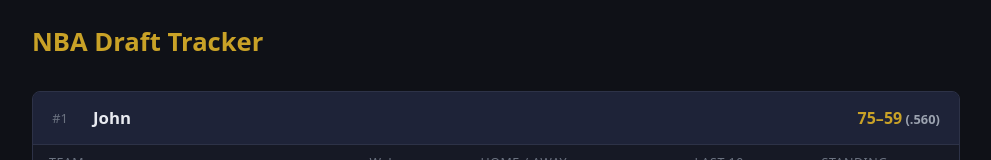
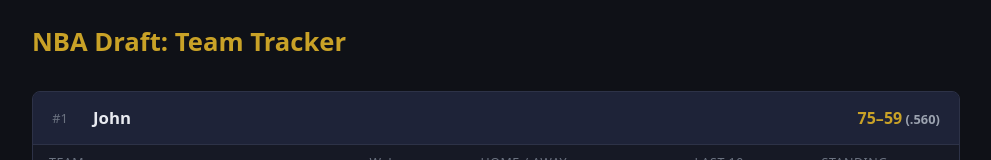
Before and after one commit to JohnK-au/NBA-Draft-Teams, a React (Vite) app in the folder frontend/: page / in a window 1280 px wide. Shown: the top 160 px of the page, without its empty margins (144-1135 px from the left). Built offline with nearby package versions, Linux system fonts and the light colour scheme; no server answers.

Commit message:
Feature: Adapted some of the dashboard page styling and fixed the season so that it is 2025-2026 and not an earlier season.

```diff
--- a/frontend/index.html
+++ b/frontend/index.html
@@ -3,7 +3,7 @@
   <head>
     <meta charset="UTF-8" />
     <meta name="viewport" content="width=device-width, initial-scale=1.0" />
-    <title>NBA Teams Draft Standings</title>
+    <title>NBA Draft: Teams Total Standings</title>
   </head>
   <body>
     <div id="root"></div>
--- a/frontend/src/pages/Dashboard.tsx
+++ b/frontend/src/pages/Dashboard.tsx
@@ -3,7 +3,7 @@ import { useParticipants } from "../hooks/useParticipants";
 import { ParticipantCard } from "../components/ParticipantCard";
 import { SeasonSelector } from "../components/SeasonSelector";
 
-const CURRENT_SEASON = "2024-25";
+const CURRENT_SEASON = "2025-26";
 
 export function Dashboard() {
   const [season, setSeason] = useState(CURRENT_SEASON);
@@ -12,7 +12,7 @@ export function Dashboard() {
   return (
     <div className="dashboard">
       <header className="dashboard__header">
-        <h1>NBA Draft Tracker</h1>
+        <h1>NBA Draft: Team Tracker</h1>
         <SeasonSelector selected={season} onChange={setSeason} />
       </header>
 
--- a/frontend/src/styles.css
+++ b/frontend/src/styles.css
@@ -18,6 +18,7 @@ body {
 .dashboard__header {
   display: flex;
   align-items: center;
+  justify-content: space-between;
   gap: 1.25rem;
   margin-bottom: 2rem;
   flex-wrap: wrap;
```
Also changed, not shown: 1 other file (tests, documents, lock files or other folders).
